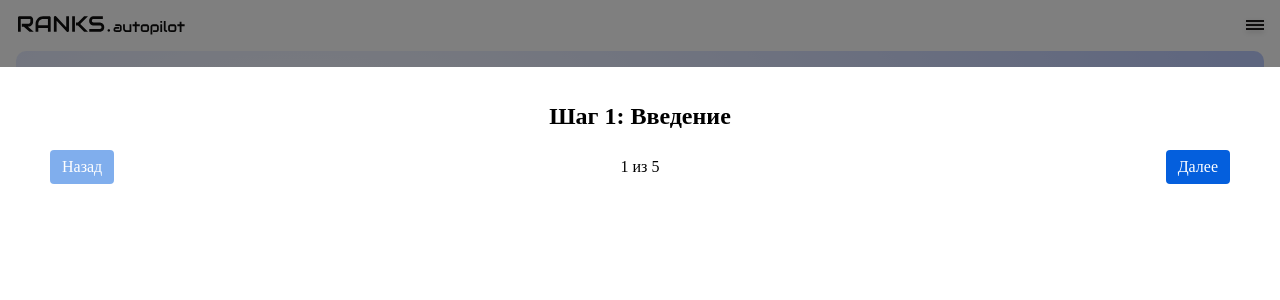
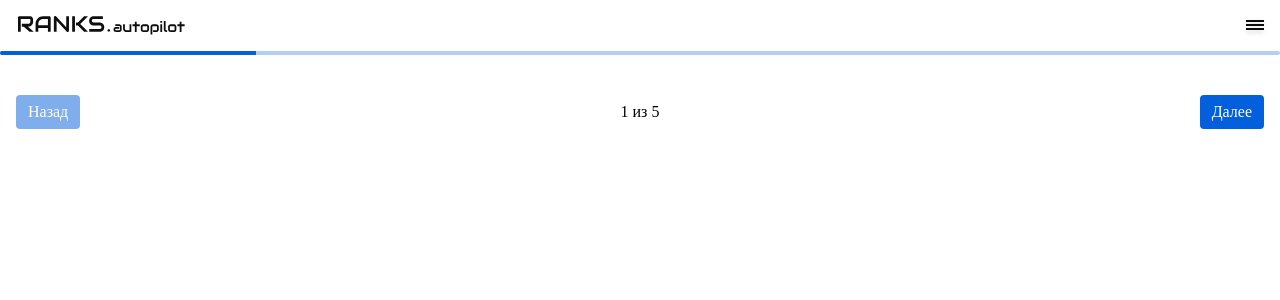
Before and after one commit to NikitaMalofeev/testtimeweb, a React (Vite) app: page / in a window 1280 px wide. Both pictures are taken after a click on the button "Начать инвестировать". Shown: the top 300 px of the page. Built offline with nearby package versions, Linux system fonts and the light colour scheme.

Commit message:
update modal need correct animation

```diff
--- a/src/features/RiskProfile/RiskProfileModal/RiskProfileModal.tsx
+++ b/src/features/RiskProfile/RiskProfileModal/RiskProfileModal.tsx
@@ -7,11 +7,11 @@ import styles from './styles.module.scss';
 import { RootState } from 'app/providers/store/config/store';
 
 const steps = [
-    "Шаг 1: Введение",
-    "Шаг 2: Финансовые цели",
-    "Шаг 3: Уровень риска",
-    "Шаг 4: Опыт инвестирования",
-    "Шаг 5: Подтверждение",
+    "Шаг 1 из 5",
+    "Шаг 2 из 5",
+    "Шаг 3 из 5",
+    "Шаг 4 из 5",
+    "Шаг 5 из 5",
 ];
 
 export const RiskProfileModal = memo(() => {
@@ -34,7 +34,15 @@ export const RiskProfileModal = memo(() => {
     return (
         <Modal isOpen={isOpen} onClose={() => dispatch(closeModal())} animation={animation}>
             <div className={styles.modalContent}>
-                <h2>{steps[currentStep]}</h2>
+                {/* Полоска прогресса */}
+                <div className={styles.progressBar}>
+                    {steps.map((_, index) => (
+                        <div
+                            key={index}
+                            className={`${styles.progressStep} ${index <= currentStep ? styles.active : ''}`}
+                        />
+                    ))}
+                </div>
 
                 <div className={styles.stepControls}>
                     <Button onClick={prevStep} disabled={currentStep === 0}>
--- a/src/features/RiskProfile/RiskProfileModal/styles.module.scss
+++ b/src/features/RiskProfile/RiskProfileModal/styles.module.scss
@@ -2,11 +2,32 @@
     display: flex;
     flex-direction: column;
     align-items: center;
-    padding: 20px;
     background: white;
     border-radius: 8px;
     min-width: 300px;
     text-align: center;
+    position: relative;
+}
+
+/* Полоска прогресса */
+.progressBar {
+    display: flex;
+    width: 100vw;
+    height: 4px;
+    background: #B4CFF5;
+    border-radius: 4px;
+    overflow: hidden;
+    margin-bottom: 20px;
+}
+
+.progressStep {
+    font-size: 12px;
+    flex: 1;
+    transition: background 0.3s ease-in-out;
+}
+
+.progressStep.active {
+    background: #045FDD;
 }
 
 .stepControls {
--- a/src/shared/ui/Modal/styles.module.scss
+++ b/src/shared/ui/Modal/styles.module.scss
@@ -1,9 +1,9 @@
 .Modal {
     position: fixed;
-    top: 0;
+    bottom: 0;
     left: 0;
     width: 100vw;
-    height: 100vh;
+    height: calc(100vh - 50.5px);
     background: rgba(0, 0, 0, 0.5);
     display: flex;
     justify-content: center;
@@ -19,8 +19,8 @@
 
     .content {
         background: white;
-        padding: 16px 30px;
-        height: calc(100vh - 66.5px);
+        padding: 0 16px 30px;
+        height: 100%;
         width: 100%;
         min-width: 300px;
         min-height: 150px;
```
